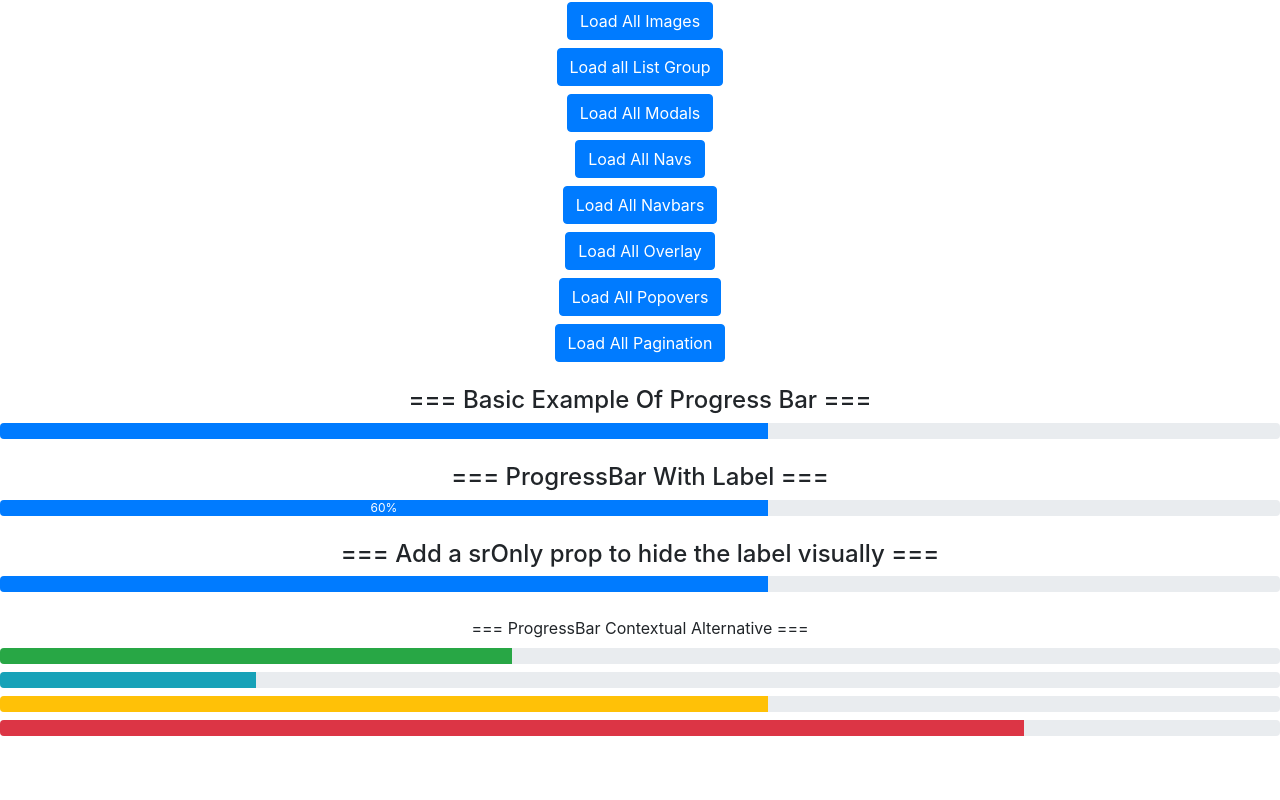
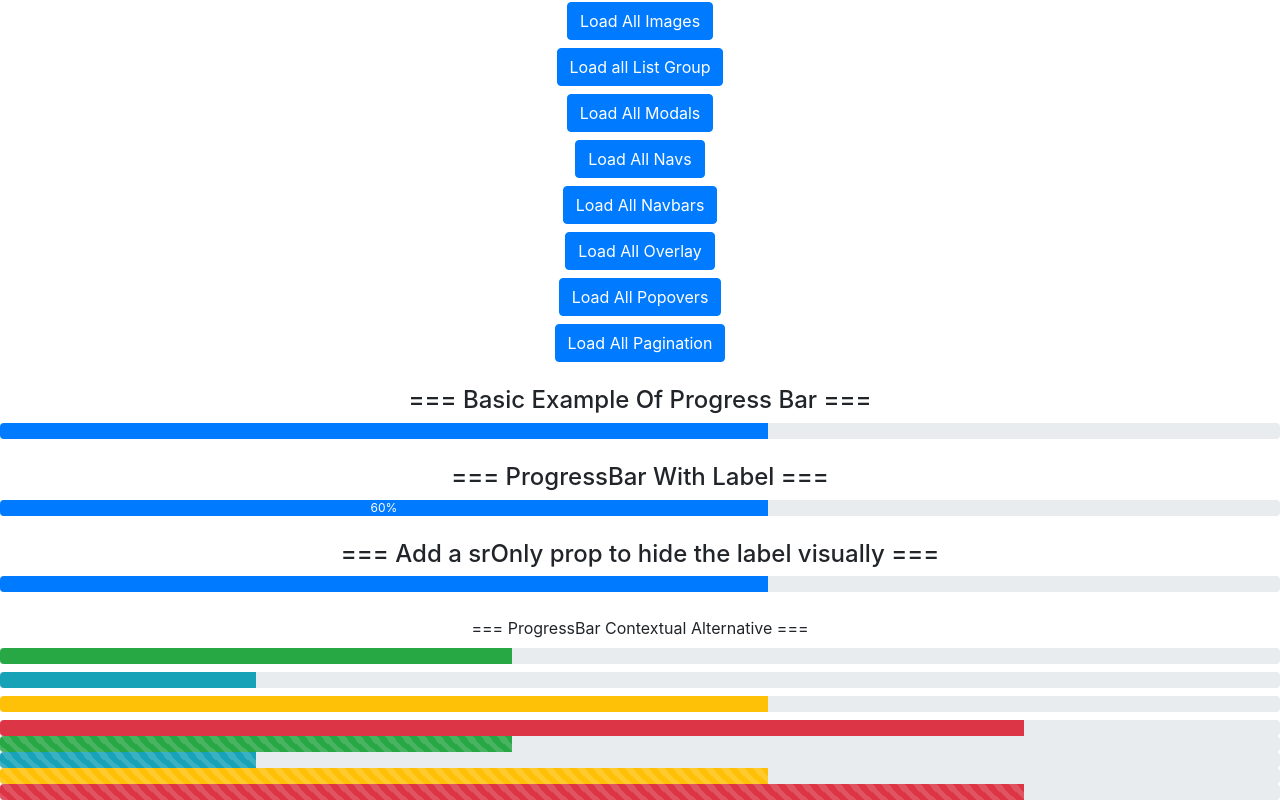
Before and after one commit to Khwajapasha/Boosrtrap-Practice, a React (Create React App) app: page / in a window 1280 px wide. Shown: the part 638-1438 px from the top of the page. Before the commit the page ends 1374 px from the top, so only its background shows below. Built offline with nearby package versions, Linux system fonts and the light colour scheme.

Commit message:
ProgressBar Stripped variant

```diff
--- a/src/Component/MainBodySection/ProgressBarComponent/AllProgressBar.jsx
+++ b/src/Component/MainBodySection/ProgressBarComponent/AllProgressBar.jsx
@@ -3,6 +3,7 @@ import { ProgressBarBasicExample } from "./ProgressBarBasicExample";
 import { ProgressBarContextualAlternative } from "./ProgressBarContextualAlternative";
 import { ProgressBarScreenReadOnly } from "./ProgressBarScreenReadOnly";
 import { ProgressBarWithLabel } from "./ProgressBarWithLabel";
+import { ProgressBarStrippedVariant } from "./ProgressBarStrippedVariant";
 
 export const AllProgressBar = () => {
   return (
@@ -11,6 +12,7 @@ export const AllProgressBar = () => {
       <ProgressBarWithLabel />
       <ProgressBarScreenReadOnly />
       <ProgressBarContextualAlternative />
+      <ProgressBarStrippedVariant />
     </div>
   );
 };
--- /dev/null
+++ b/src/Component/MainBodySection/ProgressBarComponent/ProgressBarStrippedVariant.jsx
@@ -0,0 +1,12 @@
+import React from "react";
+import { ProgressBar } from "react-bootstrap";
+export const ProgressBarStrippedVariant = () => {
+  return (
+    <div>
+      <ProgressBar striped variant="success" now={40} />
+      <ProgressBar striped variant="info" now={20} />
+      <ProgressBar striped variant="warning" now={60} />
+      <ProgressBar striped variant="danger" now={80} />
+    </div>
+  );
+};
```
